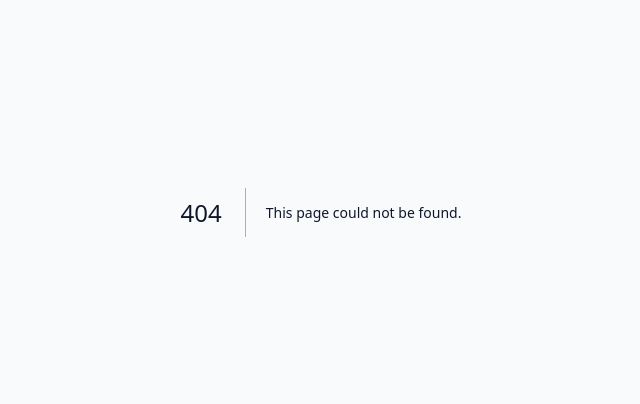
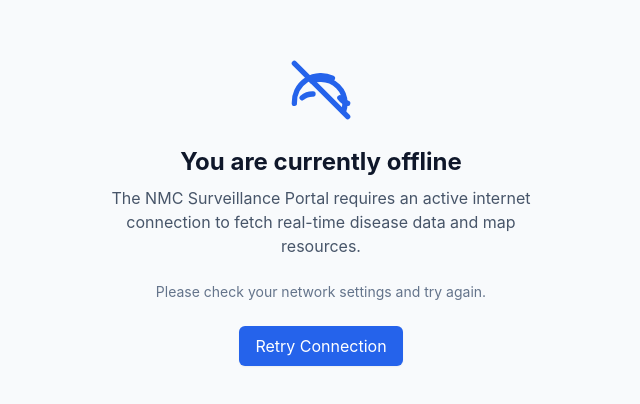
Before and after one commit to harshh619/nmc-health-dashboard-main, a Next.js app: page /~offline in a window 1280 px wide. Before the commit this address had no page. Shown: the part 188-592 px from the top of the page, without its empty margins (319-959 px from the left). Built offline with nearby package versions, Linux system fonts and the light colour scheme.

Commit message:
Add offline fallback page

```diff
--- /dev/null
+++ b/app/~offline/page.tsx
@@ -0,0 +1,40 @@
+import React from 'react';
+
+export default function OfflineFallback() {
+  return (
+    <div className="flex flex-col items-center justify-center min-h-screen bg-slate-50 text-slate-900 p-4 text-center">
+      <div className="mb-6 text-blue-600">
+        <svg
+          xmlns="http://www.w3.org/2000/svg"
+          width="64"
+          height="64"
+          viewBox="0 0 24 24"
+          fill="none"
+          stroke="currentColor"
+          strokeWidth="2"
+          strokeLinecap="round"
+          strokeLinejoin="round"
+        >
+          <path d="M2 2l20 20" />
+          <path d="M8.53 8.53A9 9 0 0 1 12 8c4.97 0 9 4.03 9 9 0 1.15-.22 2.25-.61 3.26" />
+          <path d="M19.07 14.93A5.96 5.96 0 0 0 22 17" />
+          <path d="M2 17a10 10 0 0 1 14.28-9.4" />
+          <path d="M4.93 14.93A6 6 0 0 1 9 13.5" />
+        </svg>
+      </div>
+      <h1 className="text-2xl font-bold mb-2">You are currently offline</h1>
+      <p className="text-slate-600 mb-6 max-w-md">
+        The NMC Surveillance Portal requires an active internet connection to fetch real-time disease data and map resources.
+      </p>
+      <p className="text-sm text-slate-500">
+        Please check your network settings and try again.
+      </p>
+      <button
+        onClick={() => typeof window !== 'undefined' && window.location.reload()}
+        className="mt-6 px-4 py-2 bg-blue-600 text-white rounded-md shadow-sm hover:bg-blue-700 transition-colors"
+      >
+        Retry Connection
+      </button>
+    </div>
+  );
+}
```
